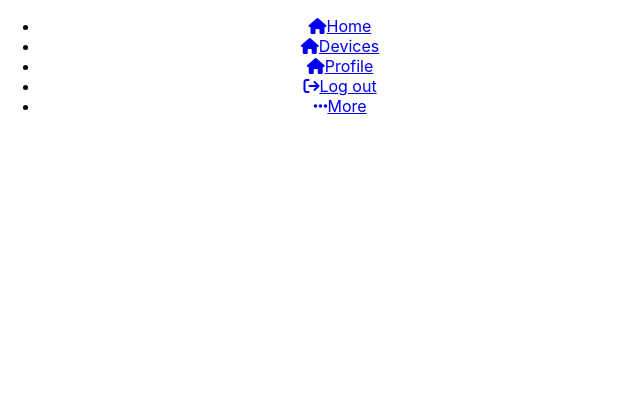
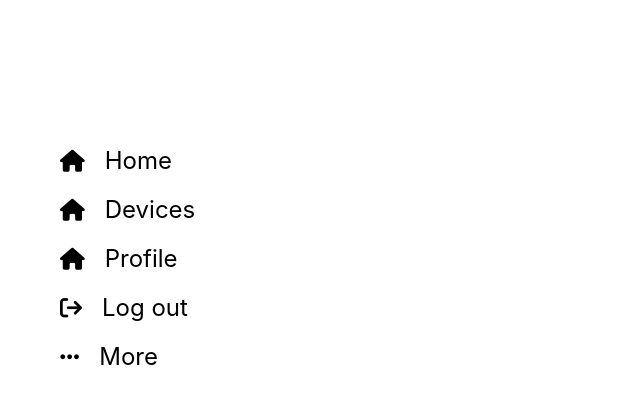
Before and after one commit to SEIfeoluwa/TheFinale, a React (Create React App) app in the folder thefinale client/: page /prof in a window 1280 px wide. Shown: the top 404 px of the page, without its empty margins (0-640 px from the left). Built offline with nearby package versions, Linux system fonts and the light colour scheme; no server answers.

Commit message:
side bar

```diff
--- a/thefinale client/src/styles/App.css
+++ b/thefinale client/src/styles/App.css
@@ -44,3 +44,86 @@
 }
 
 /* CSS for the sidebar */
+.side-nav {
+  width: 250px;
+  height: 100%;
+  position: fixed;
+  top: 0;
+  left: 0;
+  padding: 120px 20px;
+}
+
+.nav-links {
+  list-style: none;
+  position: relative;
+}
+.nav-links li {
+  padding: 10px 0;
+}
+.nav-links li a {
+  color: black;
+  text-decoration: none;
+  font-size: 1.5rem;
+  display: flex;
+  align-items: center;
+}
+.nav-links li a i{
+  font-size: 22px;
+  margin-right: 20px;
+}
+.active {
+  background: rgb(178, 128, 235);
+  width: 100%;
+  height: 47px;
+  position: absolute;
+  left: 0;
+  top: 1%;
+  z-index: -1;
+  border-radius: 6px;
+  box-shadow: 0 5px 10px rgba(255, 255, 255, 0.4);
+  display: none;
+  transition: top 0.3s;
+}
+.nav-links li:hover a {
+  color: white;
+  transition: 0.3s;
+}
+.nav-links li:hover ~ .active{
+  display: block;
+}
+.nav-links li:nth-child(1):hover ~ .active{
+  top: 1%;
+}
+.nav-links li:nth-child(2):hover ~ .active{
+  top: 14.6%;
+}
+.nav-links li:nth-child(3):hover ~ .active{
+  top: 28.2%;
+}
+.nav-links li:nth-child(4):hover ~ .active{
+  top: 43.5%;
+}
+.nav-links li:nth-child(5):hover ~ .active{
+  top: 57.4%;
+}
+.nav-links li:nth-child(6):hover ~ .active{
+  top: 71.5%;
+}
+.nav-links li:nth-child(7):hover ~ .active{
+  top: 84.8%;
+}
+@media only screen and (max-width: 600px){
+  .side-nav{
+      width: 50px;
+      padding-left: 0;
+  }
+  .nav-links li a span{
+      display: none;
+  }
+  .nav-links li a i{
+      margin-right: 0;
+  }
+  .nav-links li a{
+      justify-content: center;
+  }
+}
```
